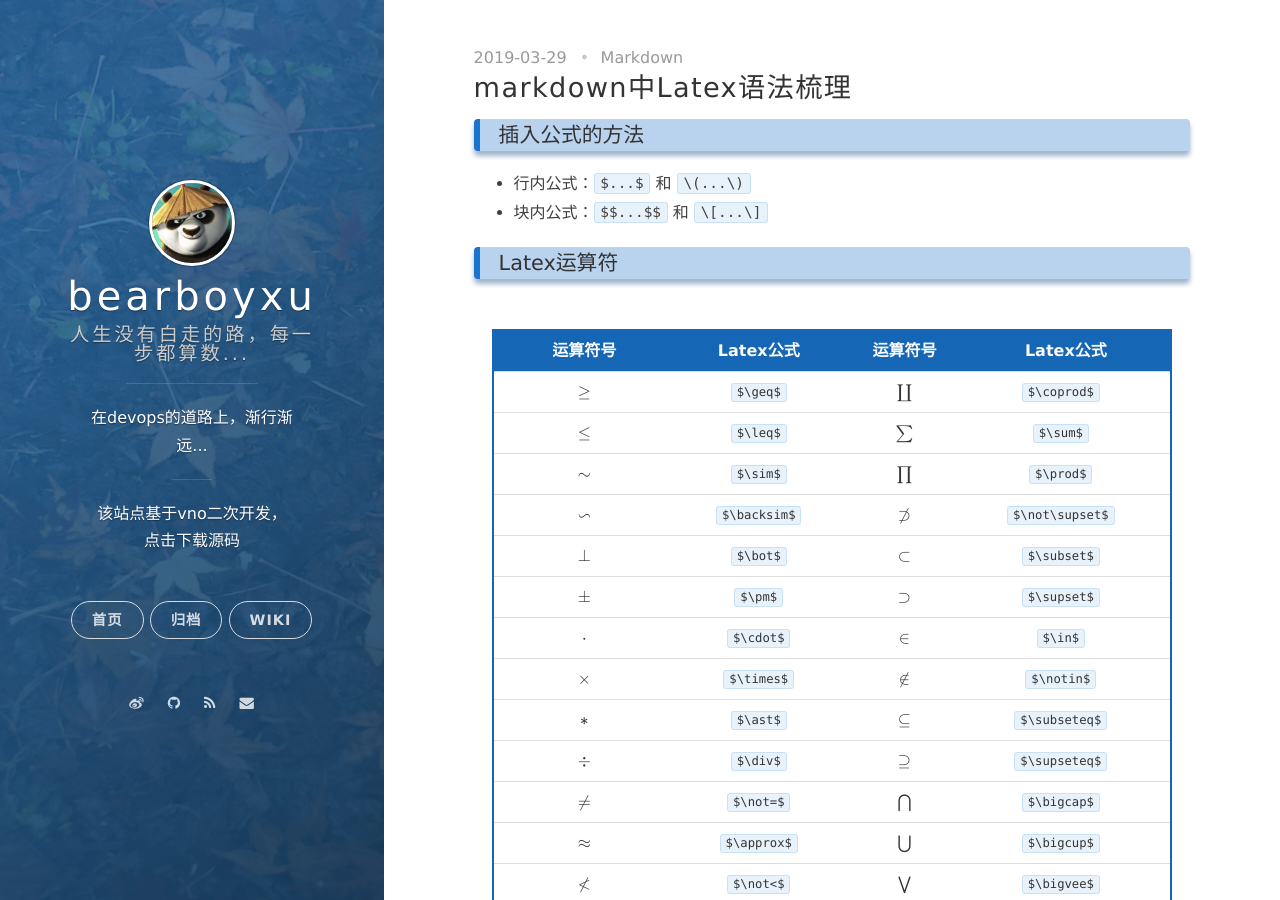
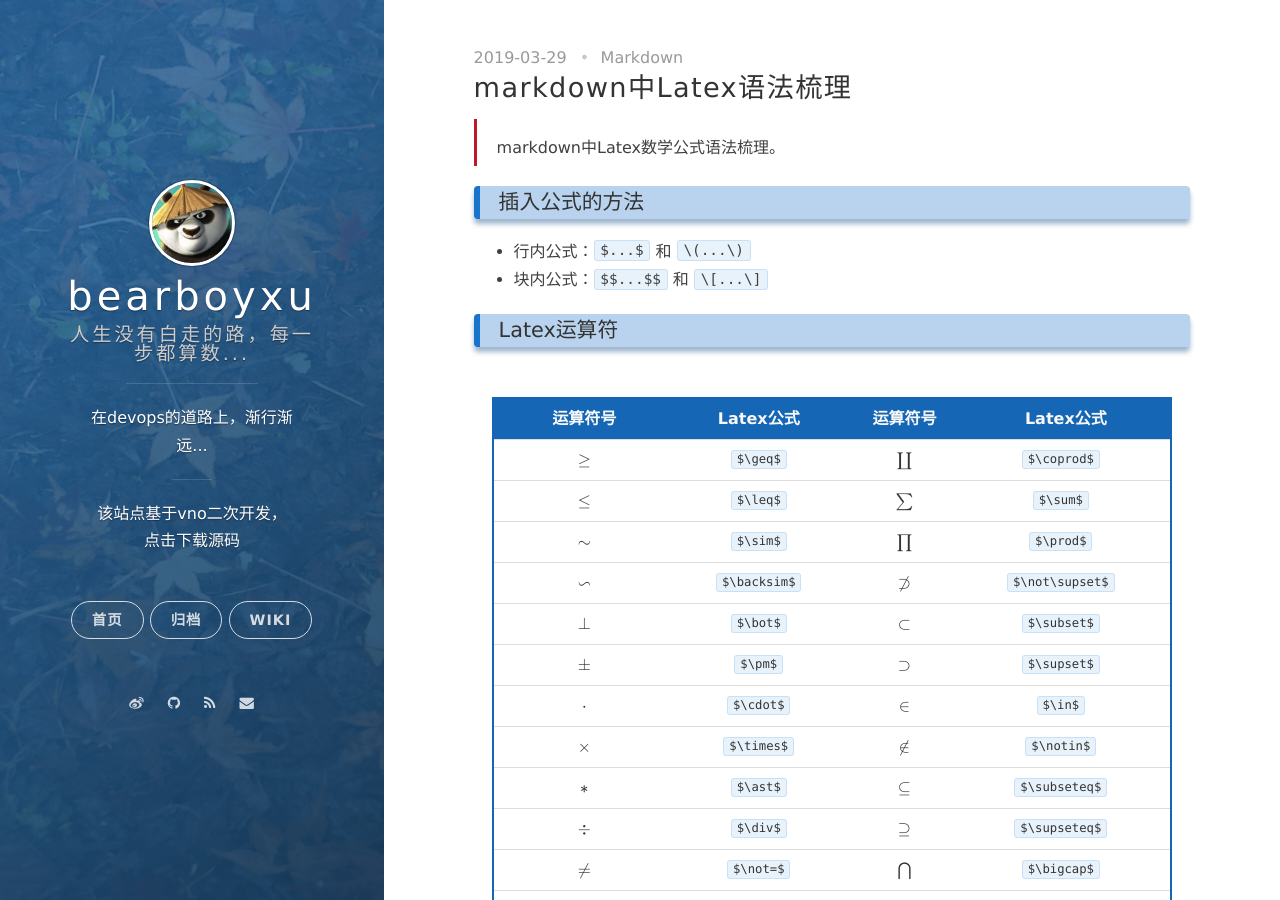
Before and after one commit to FantBoy/bearboy.github.io, a Jekyll site: the page built from _posts/2019-03-29-latex_on_markdown.md, in a window 1280 px wide and 900 px high. Built offline with Jekyll 4.4.1, drawn with Linux system fonts in a browser that asks for light colours; nearby versions of some CDN libraries; formulas are drawn with MathJax 3.

Commit message:
add latex_on_markdown

```diff
--- a/_posts/2019-03-29-latex_on_markdown.md
+++ b/_posts/2019-03-29-latex_on_markdown.md
@@ -10,7 +10,9 @@ categories:
  - Markdown
 ---
 
+> markdown中Latex数学公式语法梳理。
 
+<!-- more -->
 
 ## 插入公式的方法
 
@@ -91,7 +93,7 @@ categories:
 | $$\longrightarrow$$             | `$\longrightarrow$`                        |
 | $$\longleftarrow$$             | `$\longleftarrow$`                         |
 | $$\Longrightarrow$$             | `$\Longrightarrow$`                        |
-| $$\Longleftarrow$$             | `$\Longleftarrow$`                         |
+| $$\Longleftarrow$$            | `$\Longleftarrow$`                         |
 |$$f: {\mathbf x_t} \mapsto {\mathbf y_t}$$ | `$f: {\mathbf x_t} \mapsto {\mathbf y_t}$` |
 | $$\Longleftrightarrow$$          | `\Longleftrightarrow`                      |
 
@@ -175,14 +177,15 @@ $$
 > 使用 `\vec{矢量}`可以产生一个矢量。也可以使用 `\overrightarrow`命令自定义字母上方的符号。
 
 **实例1：**`$$\vec{a} \cdot \vec{b}=0$$`
+
+
 $$
 \vec{a} \cdot \vec{b}=0
 $$
 
 
 
-实例2：**`$$\overleftarrow{xy} \quad and \quad \overleftrightarrow{xy} \quad and \quad \overrightarrow{xy}$$`
-
+**实例2：**`$$\overleftarrow{xy} \quad and \quad \overleftrightarrow{xy} \quad and \quad \overrightarrow{xy}$$`
 $$
 \overleftarrow{xy} \quad and \quad \overleftrightarrow{xy} \quad and \quad \overrightarrow{xy}
 $$
@@ -199,7 +202,7 @@ $$
 | `\cal`        | 花体       | $$\cal{B}$$       |
 | `\it`         | 意大利体   | $$\it{C}$$      |
 | `\Bbb`        | 黑板粗体   | $$\Bbb{D}$$       |
-| `\bf`         | 粗体       | $$\bf{E}$$      |
+| `\bf`         | 粗体       | $$\bf{E}$$     |
 | `\mit`        | 数学斜体   | $$\mit{F}$$      |
 | `\sf`         | 等线体     | $$\sf{G}$$       |
 | `\scr`        | 手写体     | $$\scr{H}$$       |
```
